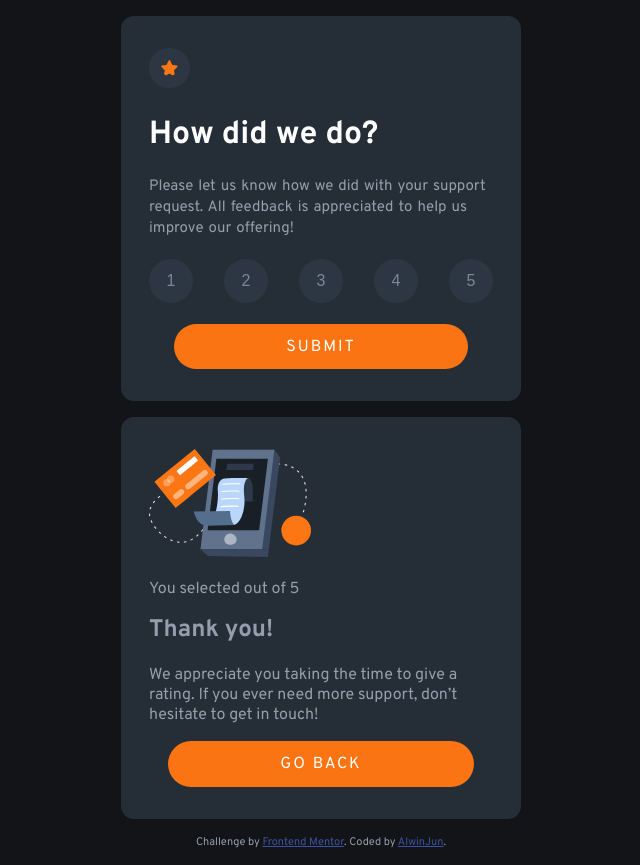
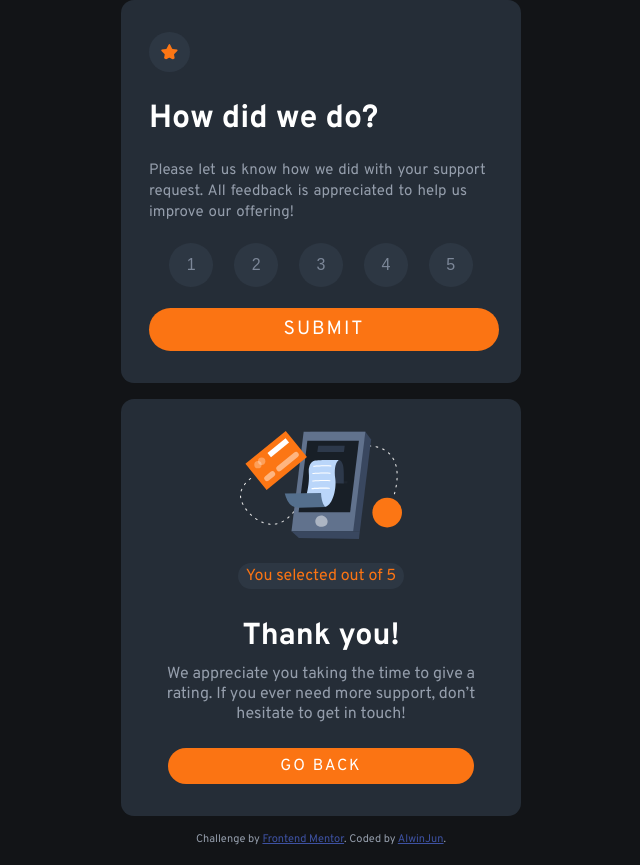
Before and after one commit to AlwinJun/interactive-rating-component, a plain HTML site: page index.html in a window 1280 px wide. Shown: the whole page, without its empty margins (319-959 px from the left). Drawn offline with Linux system fonts and the light colour scheme.

Commit message:
Fix button, add thankyou card style and active state

```diff
--- a/style.css
+++ b/style.css
@@ -19,7 +19,7 @@
 
 body{
   margin: 0;
-  padding: 1rem;
+  padding: 0;
   font-family: var(--ff-main);
   background-color: var(--clr-very-dar-blue);
   color: var(--clr-light-grey);
@@ -34,6 +34,7 @@ h3{
 }
 
 .card{
+  width: 95%;
   max-width: 25rem;
   background-color: var(--clr-dark-blue);
   border-radius: 13px;
@@ -89,9 +90,11 @@ button{
 .btn-rating ul{
   padding-left: 0;
   display: flex;
-  justify-content: space-between;
   flex-wrap: wrap;
+  gap: 1.3rem;
+  justify-content: center;
 }
+
 
 .btn-rating ul li button{
   color: var(--clr-medium-grey);
@@ -101,20 +104,78 @@ button{
   background-color: hsla(212, 19%, 26%, 0.514);
 }
 
+.btn-rating ul li button:focus{
+  color: var(--clr-white);
+  background-color: var(--clr-medium-grey);
+}
+
+.btn-rating ul li button:hover{
+  background-color: var(--clr-orange);
+  color: var(--clr-white);
+  cursor: pointer;
+}
+
 button.submit-btn{
   color: var(--clr-white);
   font-family: var(--ff-main);
-  font-size: 1rem;
+  font-size: clamp(.9rem, 2vw, 1.2rem);
   font-weight: 400;
   letter-spacing: 2px;
-  padding: .8rem 7rem;
+  padding: .6em 4em;
   margin: auto;
   display: block;
-  border-radius: 10rem;
+  border-radius: 12rem;
   background-color: var(--clr-orange);
 }
 
-/* === Thank You Card */
+button.submit-btn:hover{
+  background-color: var(--clr-white);
+  color: var(--clr-orange);
+  cursor: pointer;
+}
+/* === Thank You Card ===*/
+
+
+.thankyou-card{
+  text-align: center;
+}
+
+.thankyou-card img{
+  display: block;
+  margin: 0 auto .5rem;
+ }
+
+.thankyou-card .thankyou-rate{
+  display: inline-block;
+  color: var(--clr-orange);
+  padding: .2rem .5rem;
+  background-color: hsla(212, 19%, 26%, 0.514);
+  border-radius: 12rem;
+  margin-bottom: 1.7rem;
+}
+
+.thankyou-card h2{
+  color: var(--clr-white);
+  font-size: 1.9rem;
+  font-weight: 700;
+  margin-bottom: .5rem;
+}
+
+.thankyou-card .content-text{
+  margin-top: 0;
+  margin-bottom: 1.5rem;
+}
+
+.thankyou-card button.submit-btn{
+  font-size: clamp(.8rem, 2vw, 1rem);
+
+}
+
+@media screen and (min-width: 21em) {
+  button.submit-btn{
+    padding: .5em 7em;
+  }
+}
 
 .attribution {
   font-size: 11px;
```
